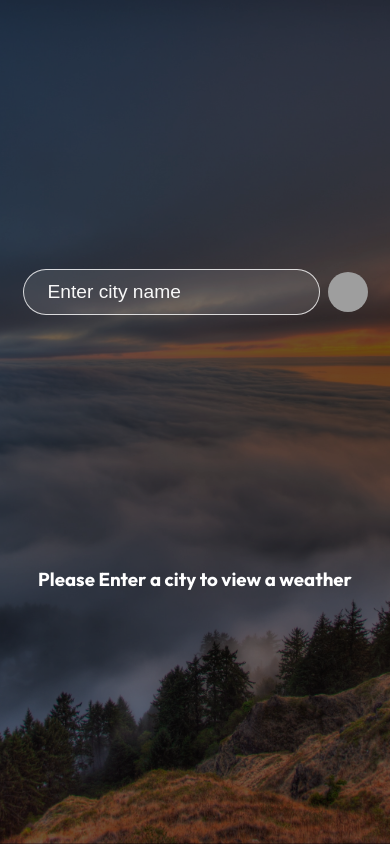
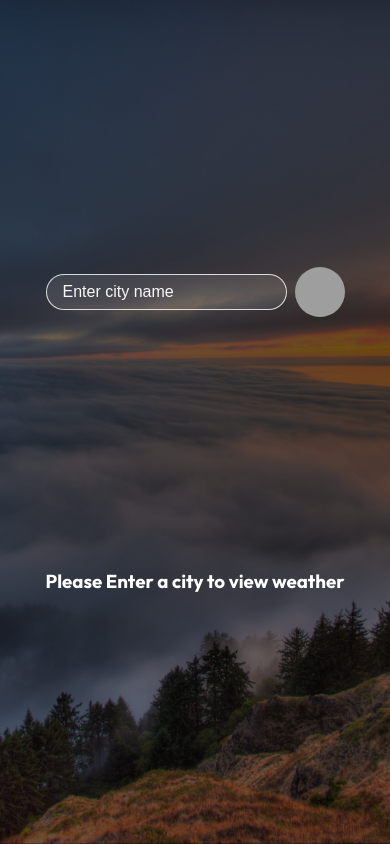
Before and after one commit to raj19200/TVO, a React (Vite) app in the folder Weather API/: page / in a window 390 px wide. Built offline with nearby package versions, Linux system fonts and the light colour scheme; grey boxes are pictures that could not be loaded.

Commit message:
Fix bugs and clean up comments

```diff
--- a/Weather API/src/components/weatherDisplay.jsx
+++ b/Weather API/src/components/weatherDisplay.jsx
@@ -6,9 +6,7 @@ const WeatherDisplay = ({ weatherData }) => {
           <p>{weatherData.name}</p>
         </div>
         <div className="temp">
-          {weatherData.main ? (
-            <h1>{weatherData.main.temp.toFixed()}°C</h1>
-          ) : null}
+          {weatherData.main && <h1>{weatherData.main.temp.toFixed()}°C</h1>}
         </div>
         <div className="description">
           {weatherData.weather ? <p>{weatherData.weather[0].main}</p> : null}
@@ -18,9 +16,7 @@ const WeatherDisplay = ({ weatherData }) => {
       {weatherData.name !== undefined && (
         <div className="bottom">
           <div className="feels">
-            {weatherData.main ? (
-              <p className="bold">{weatherData.main.temp.toFixed()}°C</p>
-            ) : null}
+            {weatherData.main && <p>{weatherData.main.temp.toFixed()}°C</p>}
             <p>Feels Like</p>
           </div>
           <div className="humidity">
@@ -40,37 +36,4 @@ const WeatherDisplay = ({ weatherData }) => {
     </div>
   );
 };
-// const WeatherDisplay = () => {
-//   return (
-//     <div className="container">
-//       <div className="top">
-//         <div className="location">
-//           <p>Toronto</p>
-//         </div>
-//         <div className="temp">
-//           <h1>22°F</h1>
-//         </div>
-//         <div className="description">sunny</div>
-//       </div>
-
-//       <div className="bottom">
-//         <div className="feels">
-//           <p className="bold">22°F</p>
-
-//           <p>Feels Like</p>
-//         </div>
-//         <div className="humidity">
-//           <p className="bold">22%</p>
-//           <p>Humidity</p>
-//         </div>
-//         <div className="wind">
-//           <p className="bold">14 MPH</p>
-
-//           <p>Wind Speed</p>
-//         </div>
-//       </div>
-//     </div>
-//   );
-// };
-
 export default WeatherDisplay;
--- a/Weather API/src/index.css
+++ b/Weather API/src/index.css
@@ -106,11 +106,11 @@ h1 {
 
 .app .bottom {
   display: flex;
-  justify-content: space-evenly;
+  justify-content: space-between;
   text-align: center;
   width: 100%;
   margin: 1rem auto;
-  padding: 1rem;
+  padding: 2rem;
   border-radius: 12px;
   background-color: rgba(255, 255, 255, 0.2);
 }
@@ -120,8 +120,8 @@ h1 {
 }
 
 .submit-button {
-  height: 40px;
-  width: 40px;
+  height: 50px;
+  width: 50px;
   background-color: white;
   background-image: url("https://img.icons8.com/material-outlined/24/000000/search.png");
   background-repeat: no-repeat;
@@ -140,3 +140,29 @@ h1 {
 .submit-button:active {
   transform: scale(0.95);
 }
+
+@media (max-width: 580px) {
+  h1 {
+    font-size: 3rem;
+  }
+
+  p {
+    font-size: 1.2rem;
+  }
+
+  .app input {
+    padding: 0.5rem 1rem;
+    font-size: 1rem;
+  }
+
+  .app .bottom {
+    flex-direction: column;
+    padding: 1rem;
+    border-radius: 8px;
+  }
+
+  .container {
+    padding: 0 0.5rem;
+    top: 5%;
+  }
+}
--- a/Weather API/src/pages/index.jsx
+++ b/Weather API/src/pages/index.jsx
@@ -4,12 +4,6 @@ import WeatherDisplay from "../components/weatherDisplay";
 import axios from "axios";
 
 const Home = () => {
-  //   const response = await axios.get(
-  //     `https://api.openweathermap.org/data/2.5/weather?q=windsor&units=metric&appid=${
-  //       import.meta.env.VITE_WEATHER_API_KEY
-  //     }`
-  //   );
-  //   console.log(response.data);
   const [weatherData, setWeatherData] = useState(null);
   const [error, setError] = useState(null);
 
@@ -36,9 +30,12 @@ const Home = () => {
     <div className="app">
       <CityInput onCityChange={fetchWeather} />
       {weatherData == null && error == null ? (
-        <h3>Please Enter a city to view a weather</h3>
+        <h3>Please Enter a city to view weather</h3>
       ) : error ? (
-        <h3>City not found! Please try again later</h3>
+        <h3>
+          Oops! We couldn&apos;t find that city. Double-check the name and try
+          again!
+        </h3>
       ) : (
         <WeatherDisplay weatherData={weatherData} />
       )}
```
